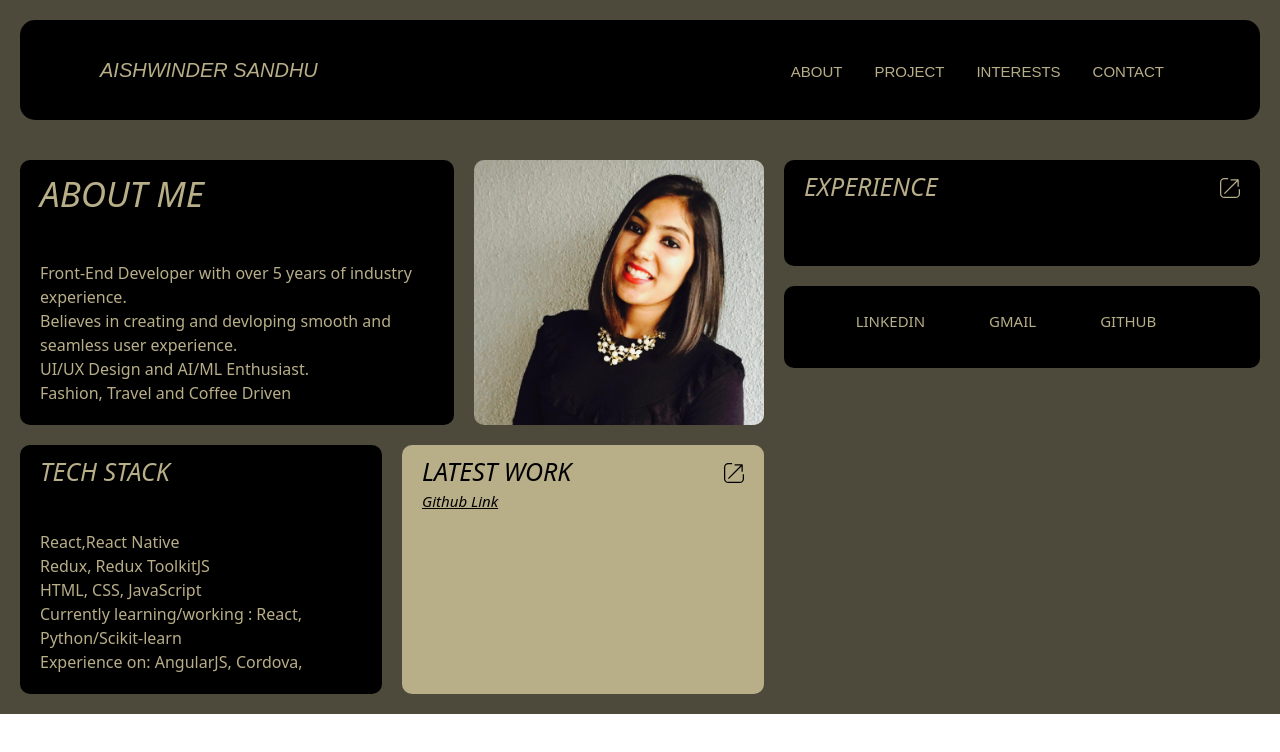
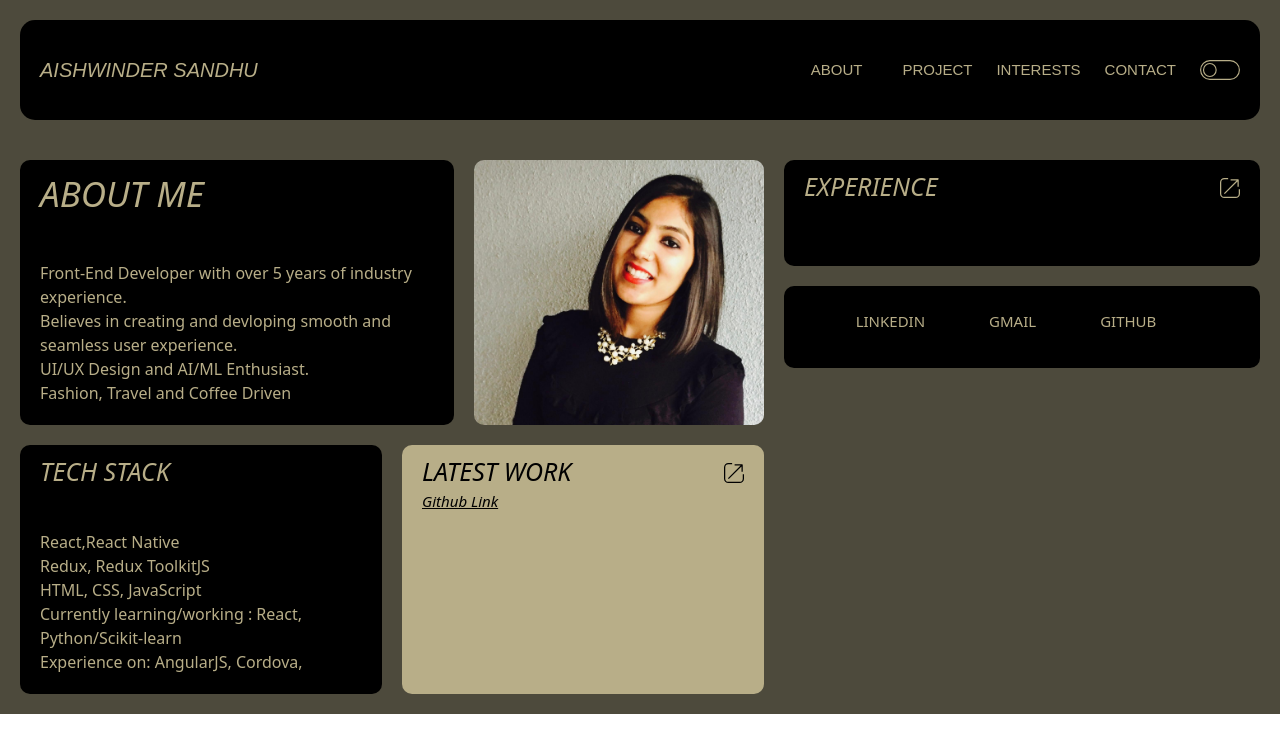
Before and after one commit to aishwindersandhu/portfolio, a React (Vite) app: page / in a window 1280 px wide. Shown: the top 752 px of the page. Built offline with nearby package versions, Linux system fonts and the light colour scheme; the HTML template or start-up script is replaced by a standard one.

Commit message:
Added Toggle button for theme change

```diff
--- a/src/components/Header.tsx
+++ b/src/components/Header.tsx
@@ -1,16 +1,23 @@
-import React from 'react';
 import '../styles/header.css';
+import React, { useState } from 'react';
+import { ToggleButton } from './ToggleButton';
 
 export const Header = () => {
+
   return (
     <header className="header-div flex flex-row">
-      <h1 className="header-name">AISHWINDER SANDHU</h1>
-      <nav>
-        <a href="#about" className="header-nav">ABOUT</a>
-        <a href="#portfolio" className="header-nav">PROJECT</a>
-        <a href="#interests" className="header-nav">INTERESTS</a>
-        <a href="#contact"  className="header-nav">CONTACT</a>
-      </nav>
+      <h1 className="header-name w-1/4">AISHWINDER SANDHU</h1>
+      <div className="flex items-center space-x-6">
+        <nav className="flex space-x-6">
+          <a href="#about" className="header-nav">ABOUT</a>
+          <a href="#portfolio" className="header-nav">PROJECT</a>
+          <a href="#interests" className="header-nav">INTERESTS</a>
+          <a href="#contact" className="header-nav">CONTACT</a>
+        </nav>
+
+        {/* Toggle, Can extract this into a new component altogether and add props*/}
+        <ToggleButton></ToggleButton>
+      </div>
     </header>
   )
 }
--- /dev/null
+++ b/src/components/ToggleButton.tsx
@@ -0,0 +1,31 @@
+import react,{useState} from "react";
+
+export const ToggleButton = () =>{
+  const [lightMode, setLightMode] = useState(false);
+  const [fillColor, setFillColor] = useState('#000');
+  const [strokeColor, setStrokeColor] = useState('#B8AE88');
+  const [ellipseX, setEllipseX] = useState('34.33');
+  const toggleButton = () => {
+    setLightMode(!lightMode);
+    fillColor == '#000' ? setFillColor('#B8AE88') : setFillColor('#000');
+    strokeColor == '#B8AE88' ? setStrokeColor('#000') : setStrokeColor('#B8AE88');
+    ellipseX == '34.33' ? setEllipseX('108') : setEllipseX('34.33');
+  }
+  return (
+       <svg xmlns="http://www.w3.org/2000/svg"
+          viewBox="0 0 140 70.16"
+          height="20"
+          width="40"
+          preserveAspectRatio="xMidYMid meet"
+          className="cursor-pointer"
+          onClick={() => {
+            toggleButton()
+          }}
+        >
+          <g fill={fillColor} stroke={strokeColor} strokeLinecap="round" strokeLinejoin="round" strokeWidth="4">
+            <rect x="2" y="2" width="136" height="66.16" rx="32.7" />
+            <ellipse cx={ellipseX} cy="35.08" rx="22.18" ry="22.69" />
+          </g>
+        </svg>
+  )
+}
--- a/src/components/latestProject.tsx
+++ b/src/components/latestProject.tsx
@@ -19,7 +19,6 @@ export const LatestProject = () => {
           <a href="https://github.com/aishwindersandhu/demoaApp/tree/FaceCapture-Component" target="_blank">
             <div style={{ fontSize: '15px', textDecoration: 'underline' }}>Github Link</div>
           </a>
-
         </div>
         <div>
         </div>
--- a/src/styles/header.css
+++ b/src/styles/header.css
@@ -5,7 +5,7 @@
     align-items: center;
     font-family: sans-serif;
     font-size: 20px;
-    padding: 1rem 5rem;
+    padding: 1rem 1.25rem;
     border-radius: 15px;
     height: 100px;
 }
```
